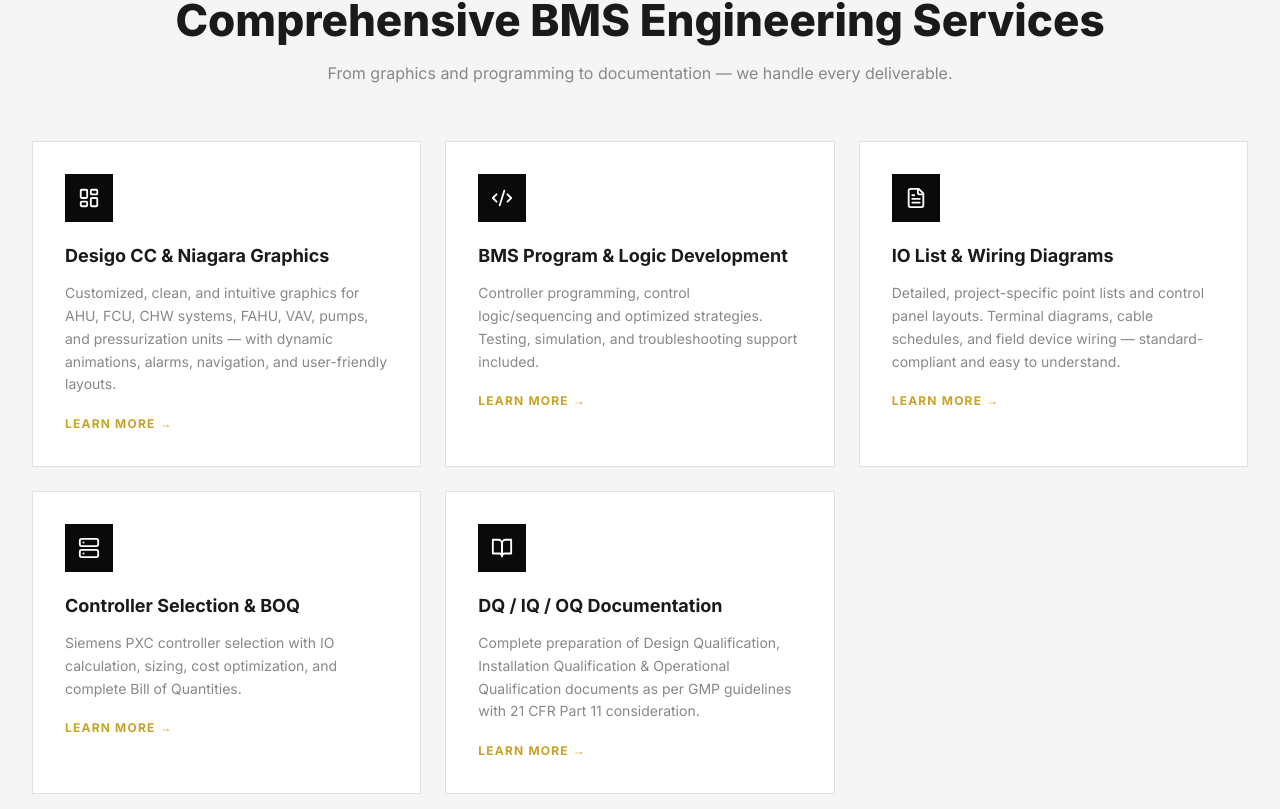
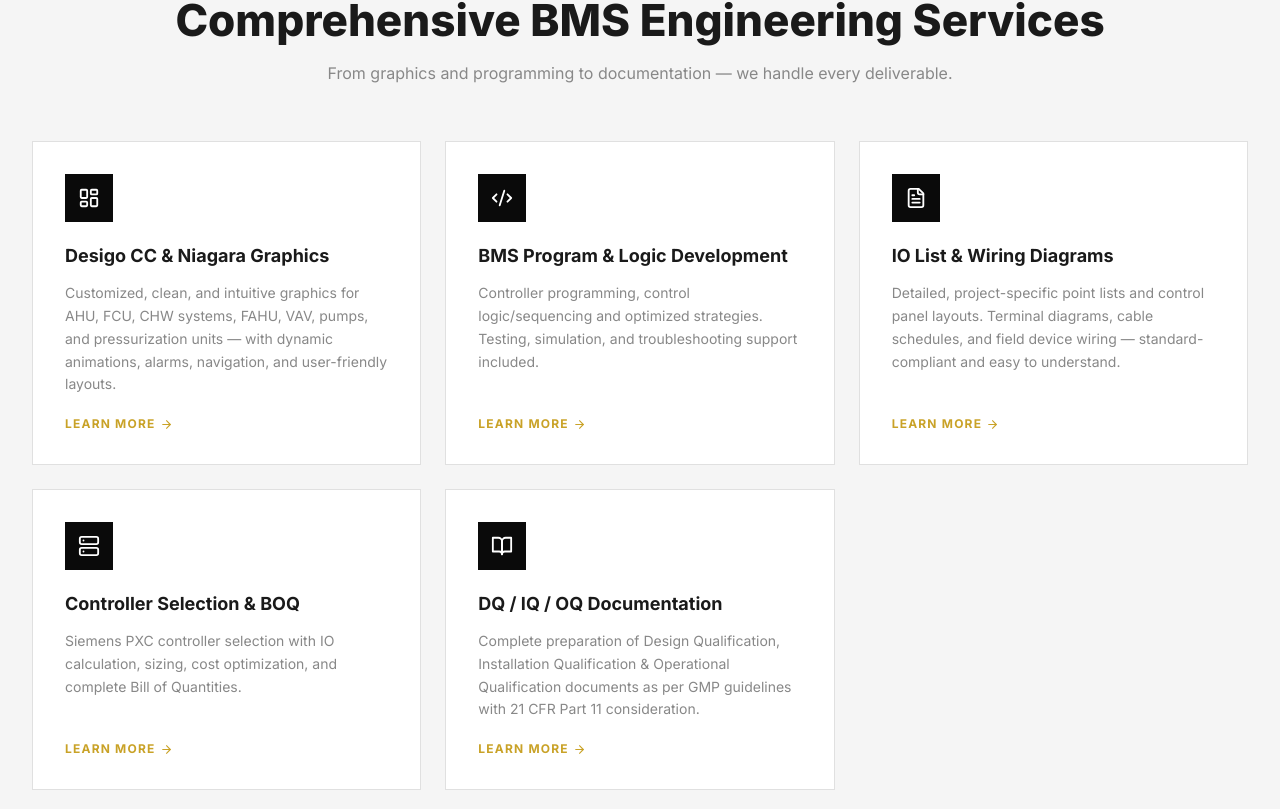
Before and after one commit to thanyaGeethaSanthosh/intelXsa, a React (Vite) app: page / in a window 1280 px wide. Shown: the part 1891-2700 px from the top of the page. Built offline with nearby package versions, Linux system fonts and the light colour scheme.

Commit message:
Update ServicesOverview cards to link to individual service pages

```diff
--- a/src/components/ServicesOverview.jsx
+++ b/src/components/ServicesOverview.jsx
@@ -1,7 +1,7 @@
-import { LayoutDashboard, Code2, FileText, Server, BookOpen } from 'lucide-react'
+import { Link } from 'react-router-dom'
+import { ArrowRight } from 'lucide-react'
 import { content } from '../config/content'
-
-const iconMap = { LayoutDashboard, Code2, FileText, Server, BookOpen }
+import { serviceIconMap } from '../config/icons'
 
 export default function ServicesOverview() {
   const { heading, subheading, items } = content.services
@@ -10,42 +10,45 @@
       <div className="max-w-7xl mx-auto px-4 sm:px-6 lg:px-8">
         <div className="text-center mb-14">
           <p className="eyebrow mb-3">What We Offer</p>
-          <h2 className="section-heading mb-4">{heading}</h2>
+          <h2 className="section-heading mb-4" style={{ color: 'var(--text-base)' }}>{heading}</h2>
           <p className="text-base max-w-2xl mx-auto" style={{ color: 'var(--text-muted)' }}>
             {subheading}
           </p>
         </div>
 
         <div className="grid grid-cols-1 md:grid-cols-2 lg:grid-cols-3 gap-6">
-          {items.map((item, i) => {
-            const Icon = iconMap[item.icon]
+          {items.map((item) => {
+            const Icon = serviceIconMap[item.icon]
             return (
-              <div
-                key={item.title}
-                className="bg-white p-8 card-lift border border-divider"
+              <Link
+                key={item.slug}
+                to={`/services/${item.slug}`}
+                className="group bg-white p-8 card-lift border flex flex-col"
                 style={{ borderColor: 'var(--border-base)' }}
               >
                 <div
-                  className="inline-flex items-center justify-center w-12 h-12 mb-5"
+                  className="inline-flex items-center justify-center w-12 h-12 mb-5 flex-shrink-0"
                   style={{ backgroundColor: 'var(--primary)' }}
                 >
                   {Icon && <Icon size={22} className="text-white" />}
                 </div>
-                <h3 className="text-lg font-700 mb-3" style={{ fontWeight: 700, color: 'var(--text-base)' }}>
+                <h3
+                  className="text-lg font-700 mb-3"
+                  style={{ fontWeight: 700, color: 'var(--text-base)' }}
+                >
                   {item.title}
                 </h3>
-                <p className="text-sm leading-relaxed" style={{ color: 'var(--text-muted)' }}>
+                <p className="text-sm leading-relaxed flex-1" style={{ color: 'var(--text-muted)' }}>
                   {item.description}
                 </p>
-                <a
-                  href="#"
+                <span
                   className="inline-flex items-center gap-1 mt-5 text-xs font-700 tracking-widest uppercase transition-colors"
                   style={{ color: 'var(--accent)', fontWeight: 700 }}
-                  onClick={(e) => e.preventDefault()}
                 >
-                  Learn More →
-                </a>
-              </div>
+                  Learn More
+                  <ArrowRight size={13} className="transition-transform duration-200 group-hover:translate-x-1" />
+                </span>
+              </Link>
             )
           })}
         </div>
```
